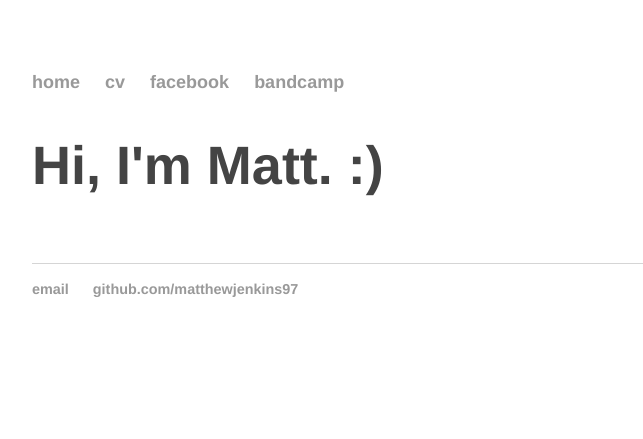
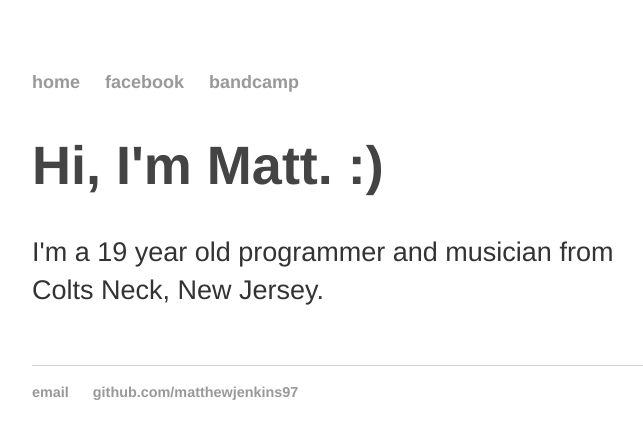
Before and after one commit to matthewjenkins97/matthewjenkins97.github.io, a Jekyll site: the page built from index.html, in a window 1280 px wide. Shown: the top 439 px of the page, without its empty margins (283-926 px from the left). Built offline with Jekyll 4.4.1, drawn with Linux system fonts in a browser that asks for light colours.

Commit message:
minor changes to website

```diff
--- a/_layouts/default.html
+++ b/_layouts/default.html
@@ -9,7 +9,6 @@
       <nav>
           <ul>
             <li><a href="/">home</a></li>
-            <li><a href="/cv/">cv</a></li>
             <li><a href="https://www.facebook.com/matthewjenkins97">facebook</a></li>
             <li><a href="https://thephoenixtree.bandcamp.com">bandcamp</a></li>
           </ul>
--- a/css/main.css
+++ b/css/main.css
@@ -7,7 +7,9 @@ body {
     padding: 010px
 }
 h1,h2,h3 {
-    line-height: 1.2
+    line-height: 1.2;
+    font-size: 3em;
+    font-family:'Helvetica', 'Arial', 'Sans-Serif';
 }
 nav ul, footer ul {
     font-family:'Helvetica', 'Arial', 'Sans-Serif';
@@ -26,14 +28,11 @@ a {
 a:hover {
     text-decoration: underline;
 }
-h1 {
-    font-size: 3em;
-    font-family:'Helvetica', 'Arial', 'Sans-Serif';
-}
 p {
     font-size: 1.5em;
     line-height: 1.4em;
     color: #333;
+    font-family:'Helvetica', 'Arial', 'Sans-Serif';
 }
 footer {
     border-top: 1px solid #d5d5d5;
--- a/index.html
+++ b/index.html
@@ -4,6 +4,6 @@ title: Matthew R. Jenkins
 ---
 <div class="blurb">
     <h1>Hi, I'm Matt. :)</h1>
-    <p></p>
+    <p>I'm a 19 year old programmer and musician from Colts Neck, New Jersey.</p>
     <br>
 </div><!-- /.blurb -->
```
